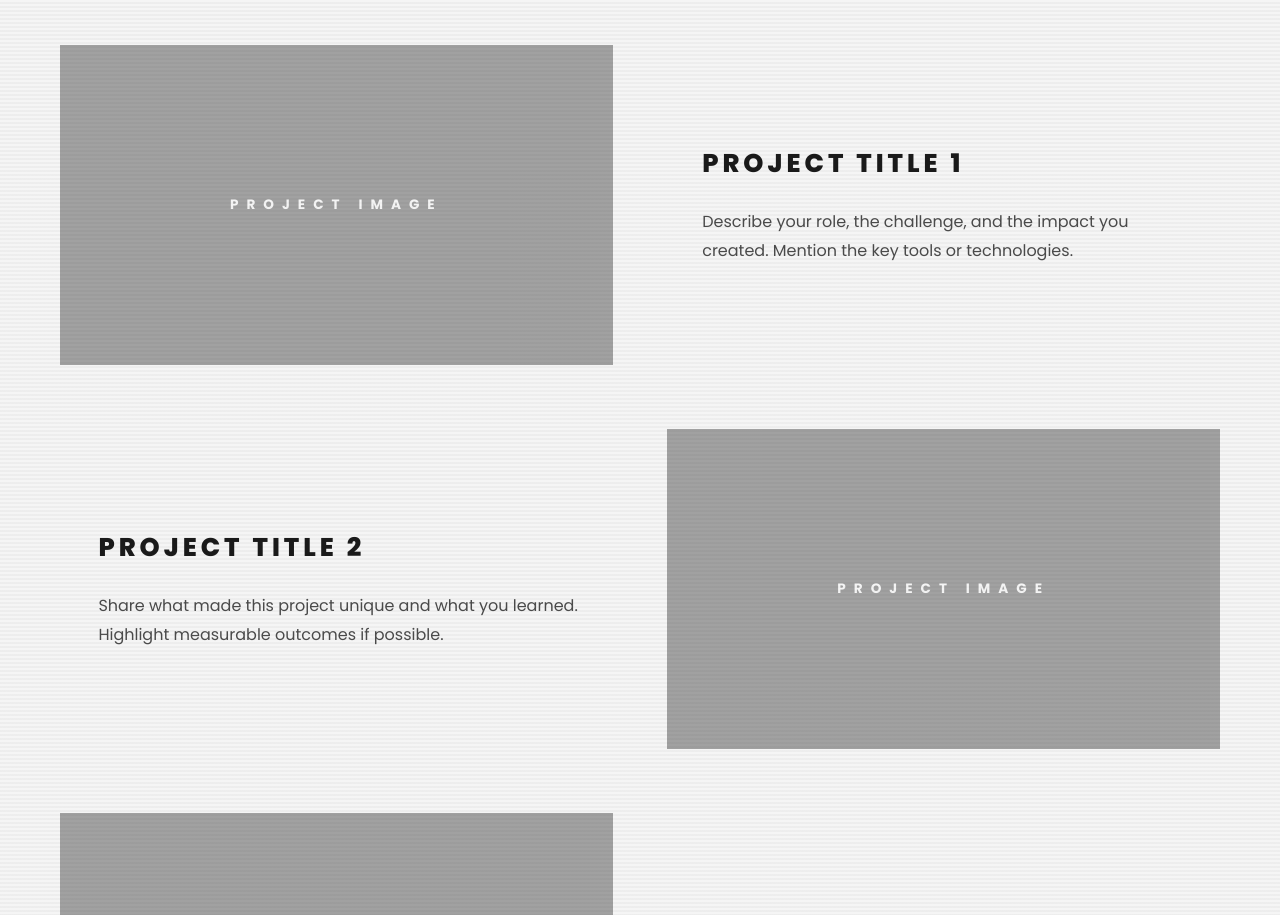
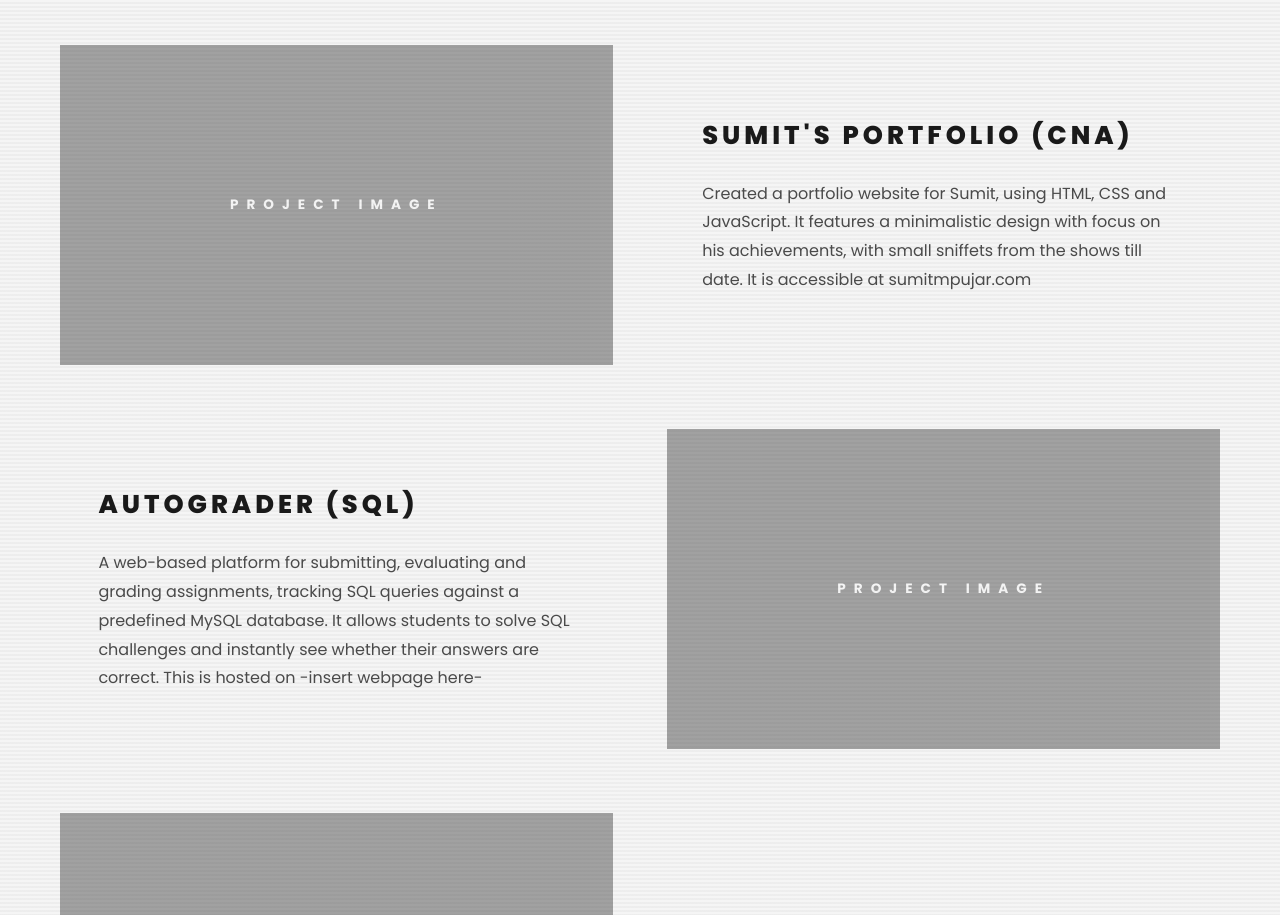
Before and after one commit to 66airy66/kanha-portfolio, a plain HTML site: page index.html in a window 1280 px wide. Shown: the part 1354-2269 px from the top of the page. Drawn offline with Linux system fonts and the light colour scheme.

Commit message:
adding project 1 and project 2 description

```diff
--- a/index.html
+++ b/index.html
@@ -71,8 +71,10 @@
                         <span>Project Image</span>
                     </div>
                     <div class="work-info">
-                        <h3>Project Title 1</h3>
-                        <p>Describe your role, the challenge, and the impact you created. Mention the key tools or technologies.</p>
+                        <h3>Sumit's Portfolio (CNA)</h3>
+                        <p>Created a portfolio website for Sumit, using HTML, CSS and JavaScript. It features a minimalistic design with focus on
+                            his achievements, with small sniffets from the shows till date. It is accessible at sumitmpujar.com
+                        </p>
                     </div>
                 </article>
                 <article class="work-item reverse">
@@ -80,8 +82,10 @@
                         <span>Project Image</span>
                     </div>
                     <div class="work-info">
-                        <h3>Project Title 2</h3>
-                        <p>Share what made this project unique and what you learned. Highlight measurable outcomes if possible.</p>
+                        <h3>Autograder (SQL)</h3>
+                        <p>A web-based platform for submitting, evaluating and grading assignments, tracking SQL queries against a predefined MySQL database.
+                            It allows students to solve SQL challenges and instantly see whether their answers are correct. This is hosted on -insert webpage here-
+                        </p>
                     </div>
                 </article>
                 <article class="work-item">
```
